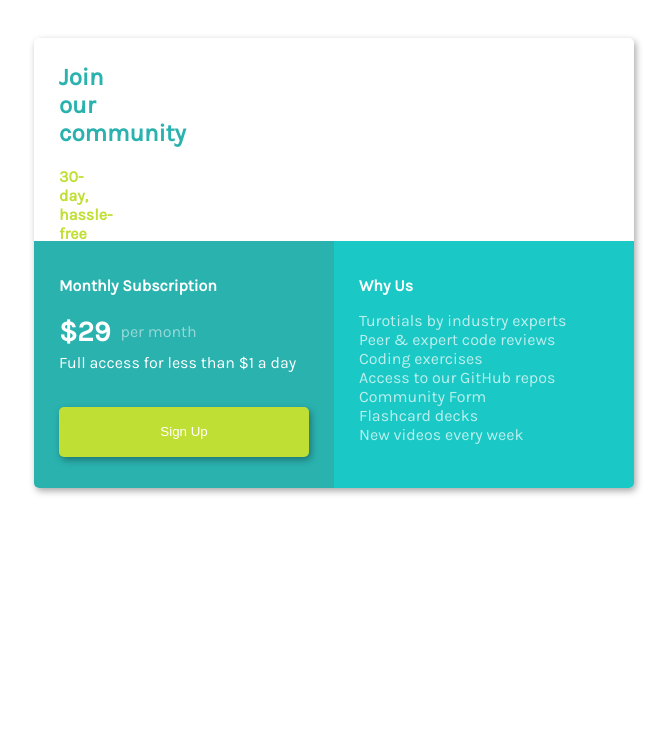
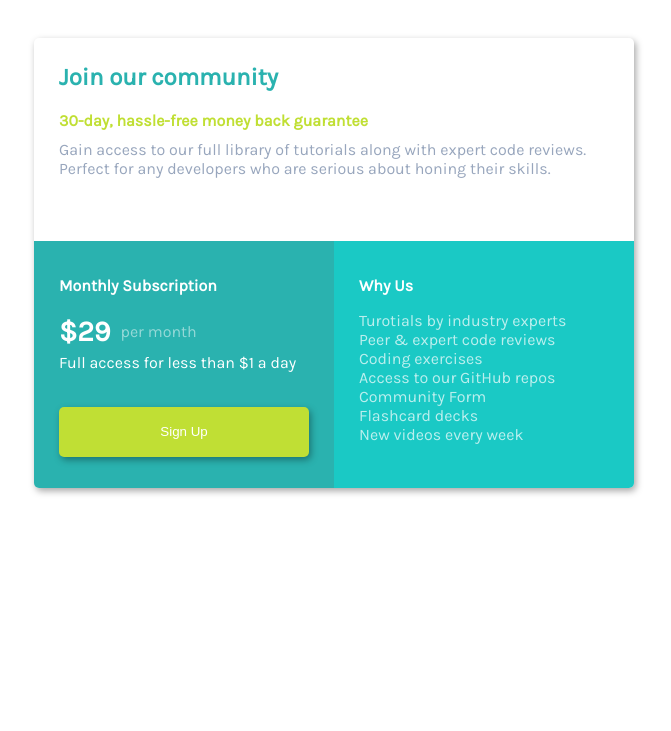
Before and after one commit to d0nchian/pricing-card-frontend-mentor-challenge, a plain HTML site: page index.html in a window 1280 px wide. Shown: the whole page, without its empty margins (306-977 px from the left). Drawn offline with Linux system fonts and the light colour scheme; a script that the page names is missing.

Commit message:
Update styles.css

```diff
--- a/styles.css
+++ b/styles.css
@@ -23,7 +23,7 @@ h2, h3, h4, p {
 
 #top-section {
   height: 45%;
-  width: 100;
+  width: 100%;
   padding: 25px;
 }
 
```
